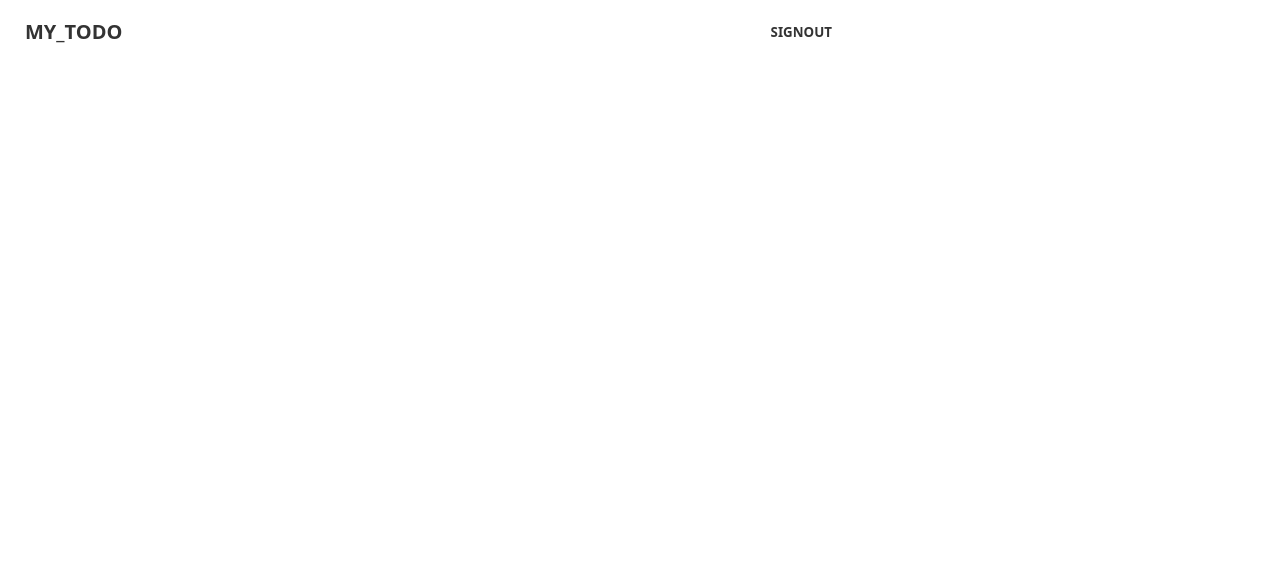
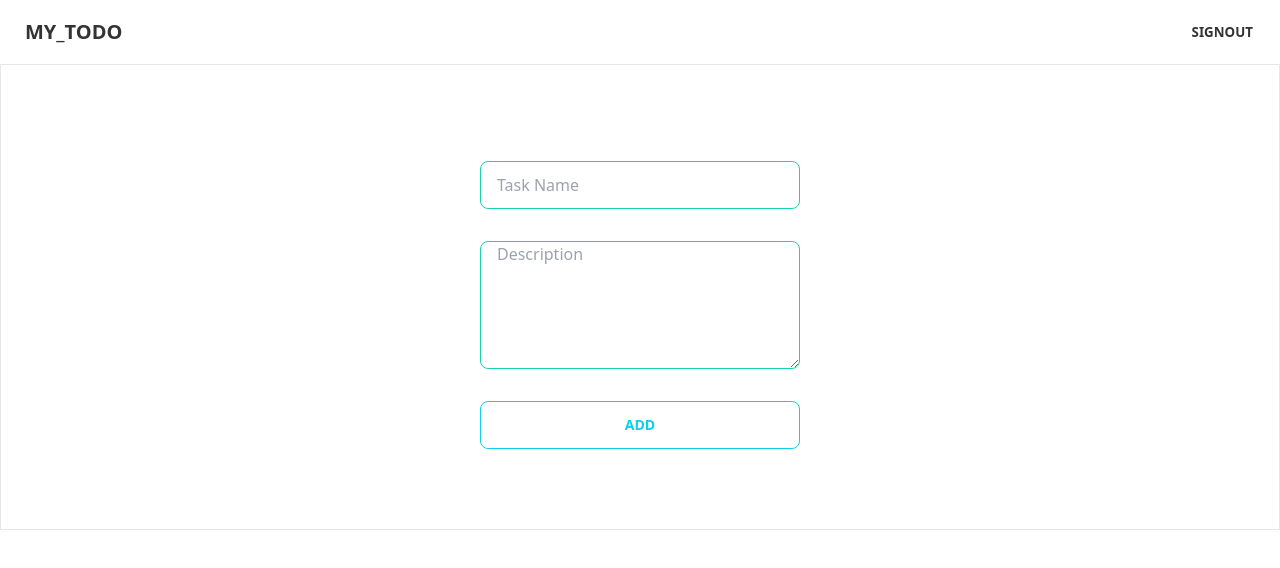
Before and after one commit to JubayerAhmmodShuvo/TODO_Client, a React (Create React App) app: page / in a window 1280 px wide. Shown: the top 568 px of the page. Built offline with nearby package versions, Linux system fonts and the light colour scheme; no server answers; sample sign-in values are in the browser's storage.

Commit message:
todo form created and data send to database

```diff
--- a/package.json
+++ b/package.json
@@ -6,6 +6,7 @@
     "@testing-library/jest-dom": "^5.16.4",
     "@testing-library/react": "^13.2.0",
     "@testing-library/user-event": "^13.5.0",
+    "axios": "^0.27.2",
     "daisyui": "^2.15.0",
     "firebase": "^9.8.1",
     "react": "^18.1.0",
--- /dev/null
+++ b/src/Pages/Home/AddForm.js
@@ -0,0 +1,54 @@
+import React, { useState } from 'react';
+import { useAuthState } from 'react-firebase-hooks/auth';
+import auth from '../../firebase.init';
+import { useForm } from "react-hook-form";
+  import {  toast } from 'react-toastify'
+
+
+const AddForm = () => {
+ const [user] = useAuthState(auth);
+ const [todo, setTodo] = useState({});
+  const { register, handleSubmit, reset } = useForm();
+  const onSubmit = (data) => {
+    const url = `http://localhost:5000/todos`;
+    fetch(url, {
+      method: "POST",
+      headers: {
+        "Content-Type": "application/json",
+      },
+      body: JSON.stringify(data),
+    })
+      .then((res) => res.json())
+      .then((result) =>
+        setTodo(result),
+        toast.success("Your todo has been added")
+
+    );
+     reset();
+  };
+
+  return (
+    <div className="border my-auto pb-20 ">
+      <form
+        className="form-control w-full max-w-xs mx-auto gap-8 mt-24 "
+        onSubmit={handleSubmit(onSubmit)}
+      >
+        <input
+          className="input input-bordered input-secondary w-full max-w-xs"
+          placeholder="Task Name"
+          {...register("name", { required: true, maxLength: 30 })}
+        />
+        <textarea
+          className="input input-bordered input-secondary w-full h-32 "
+          placeholder="Description"
+          {...register("description")}
+        />
+        <button className="btn btn-outline btn-primary ">ADD</button>
+      </form>
+
+
+    </div>
+  );
+};
+
+export default AddForm;
--- a/src/Pages/Home/Home.js
+++ b/src/Pages/Home/Home.js
@@ -1,9 +1,10 @@
 import React from 'react';
+import AddForm from './AddForm';
 
 const Home = () => {
   return (
-    <div>
-
+    <div className="">
+      <AddForm />
     </div>
   );
 };
--- a/src/Pages/Login/SignUp.js
+++ b/src/Pages/Login/SignUp.js
@@ -1,5 +1,5 @@
 import React from 'react';
-import { useCreateUserWithEmailAndPassword, useSignInWithGoogle, useUpdateProfile } from 'react-firebase-hooks/auth';
+import { useCreateUserWithEmailAndPassword, useSignInWithGoogle } from 'react-firebase-hooks/auth';
 import { useForm } from 'react-hook-form';
 import auth from '../../firebase.init';
 import useToken from '../../hooks/useToken';
@@ -16,7 +16,7 @@ const SignUp = () => {
   const [createUserWithEmailAndPassword, user, loading, error] =
     useCreateUserWithEmailAndPassword(auth);
 
-  const [updateProfile, updating, updateError] = useUpdateProfile(auth);
+
 
   const [token] = useToken(user || gUser);
 
@@ -24,15 +24,15 @@ const SignUp = () => {
 
   let signInError;
 
-  if (loading || gLoading || updating) {
+  if (loading || gLoading ) {
     return <Loading></Loading>;
   }
 
-  if (error || gError || updateError) {
+  if (error || gError) {
     signInError = (
       <p className="text-red-500">
         <small>
-          {error?.message || gError?.message || updateError?.message}
+          {error?.message || gError?.message }
         </small>
       </p>
     );
@@ -44,7 +44,7 @@ const SignUp = () => {
 
   const onSubmit = async (data) => {
     await createUserWithEmailAndPassword(data.email, data.password);
-    await updateProfile({ displayName: data.name });
+
 
   };
   return (
--- a/src/Pages/Shared/Navbar.js
+++ b/src/Pages/Shared/Navbar.js
@@ -64,28 +64,7 @@ const Navbar = () => {
         <div className="navbar-end hidden lg:flex">
           <ul className="menu menu-horizontal p-0">{menuItem}</ul>
         </div>
-        <div className="navbar-end">
-          <label
-            tabIndex="1"
-            htmlFor="my-drawer-2"
-            className="btn btn-ghost lg:hidden"
-          >
-            <svg
-              xmlns="http://www.w3.org/2000/svg"
-              className="h-5 w-5"
-              fill="none"
-              viewBox="0 0 24 24"
-              stroke="currentColor"
-            >
-              <path
-                strokeLinecap="round"
-                strokeLinejoin="round"
-                strokeWidth="2"
-                d="M4 6h16M4 12h8m-8 6h16"
-              />
-            </svg>
-          </label>
-        </div>
+
       </div>
     </div>
   );
```
Also changed, not shown: 1 other file (tests, documents, lock files or other folders).
